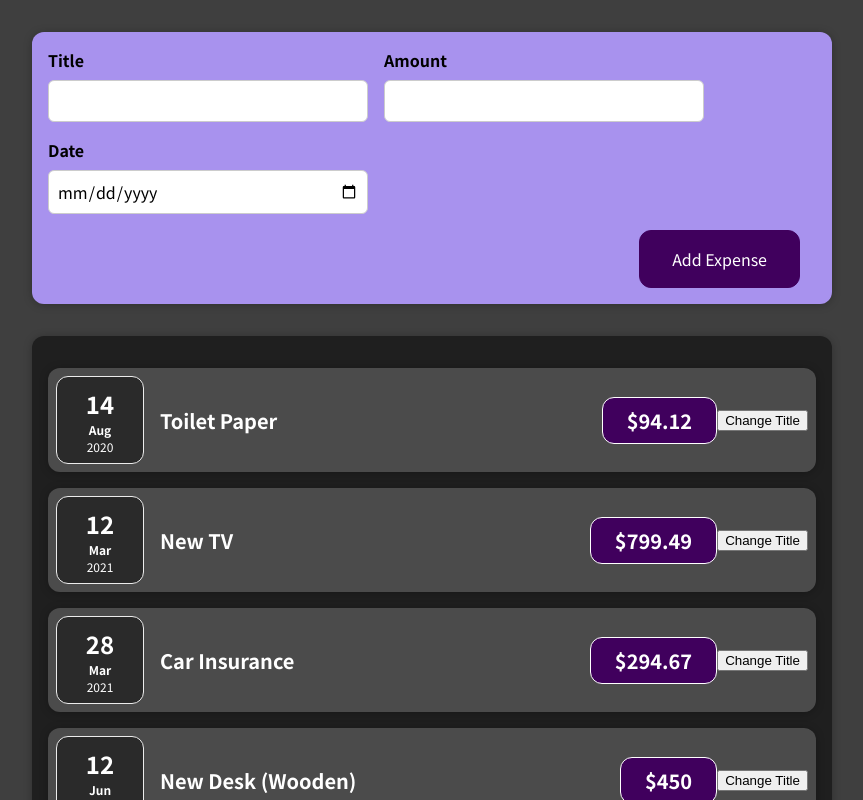
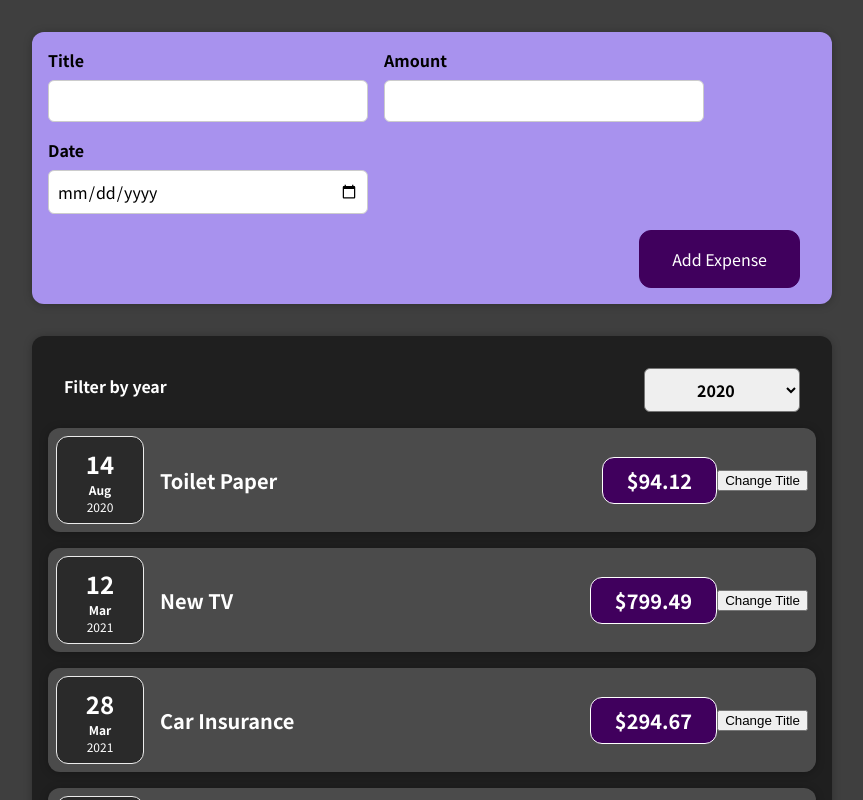
Before and after one commit to Coops023/react-expense-tracker, a React (Create React App) app: page / in a window 1280 px wide. Shown: the top 800 px of the page, without its empty margins (208-1071 px from the left). Built offline with nearby package versions, Linux system fonts and the light colour scheme.

Commit message:
lifted state up from filter into expense

```diff
--- a/src/components/Expenses/Expenses.jsx
+++ b/src/components/Expenses/Expenses.jsx
@@ -1,11 +1,19 @@
-import React from "react";
+import React, { useState } from "react";
 import Card from "../UI/Card";
 import ExpenseItem from "./ExpenseItem";
 import "./Expenses.css";
+import ExpensesFilter from "../ExpensesFilter/ExpensesFilter";
 
 export default function Expenses(props) {
+  const [filteredYear, setFilteredYear] = useState("2020");
+
+  const filterhandler = (filtered) => {
+    setFilteredYear(filtered);
+  };
+
   return (
     <Card className="expenses">
+      <ExpensesFilter selected={filteredYear} onFilter={filterhandler} />
       <ExpenseItem expenses={props.expenses[0]} />
       <ExpenseItem expenses={props.expenses[1]} />
       <ExpenseItem expenses={props.expenses[2]} />
--- /dev/null
+++ b/src/components/ExpensesFilter/ExpensesFilter.css
@@ -0,0 +1,24 @@
+.expenses-filter {
+  color: white;
+  padding: 0 1rem;
+}
+
+.expenses-filter__control {
+  display: flex;
+  width: 100%;
+  align-items: center;
+  justify-content: space-between;
+  margin: 1rem 0;
+}
+
+.expenses-filter label {
+  font-weight: bold;
+  margin-bottom: 0.5rem;
+}
+
+.expenses-filter select {
+  font: inherit;
+  padding: 0.5rem 3rem;
+  font-weight: bold;
+  border-radius: 6px;
+}
--- /dev/null
+++ b/src/components/ExpensesFilter/ExpensesFilter.jsx
@@ -0,0 +1,27 @@
+import React, { useState } from "react";
+
+import "./ExpensesFilter.css";
+
+const ExpensesFilter = (props) => {
+  const [year, setYear] = useState("");
+
+  const changeHandler = (e) => {
+    props.onFilter(e.target.value);
+  };
+
+  return (
+    <div className="expenses-filter">
+      <div className="expenses-filter__control">
+        <label>Filter by year</label>
+        <select value={props.selected} onChange={changeHandler}>
+          <option value="2022">2022</option>
+          <option value="2021">2021</option>
+          <option value="2020">2020</option>
+          <option value="2019">2019</option>
+        </select>
+      </div>
+    </div>
+  );
+};
+
+export default ExpensesFilter;
```
Also changed, not shown: 1 other file (tests, documents, lock files or other folders).
